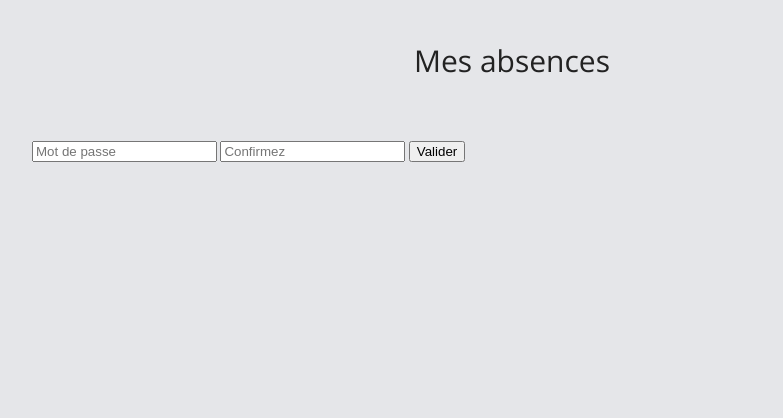
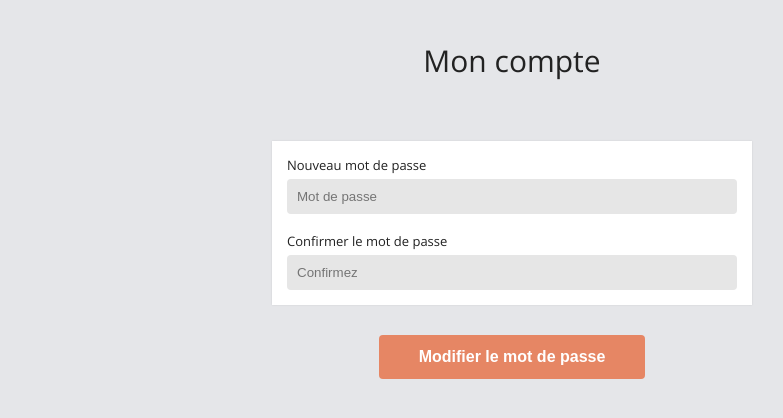
Before and after one commit to JClerc/HeticPanel, a PHP site: page /auth/settings/ in a window 1280 px wide. Shown: the part 70-488 px from the top of the page, without its empty margins (128-911 px from the left). Run offline with PHP 8.4, Linux system fonts and the light colour scheme.

Commit message:
Add settings design

```diff
--- a/app/view/page/auth/settings.php
+++ b/app/view/page/auth/settings.php
@@ -2,14 +2,23 @@
 <?php $this->view('module/includes/navbar') ?>
 
 <div class="container">
-    <h3 class="title">Mes absences</h3>
+    <h3 class="title">Mon compte</h3>
 
     <?php $data['flash']->display() ?>
 
     <form method="post">
-        <input type="password" name="password" placeholder="Mot de passe">
-        <input type="password" name="confirm" placeholder="Confirmez">
-        <button type="submit">Valider</button>
+        <div class="dashbox dashbox-settings">
+            <label>Nouveau mot de passe</label><br>
+            <input class="settings-input" type="password" name="password" placeholder="Mot de passe">
+
+            <br><br>
+
+            <label>Confirmer le mot de passe</label><br>
+            <input class="settings-input" type="password" name="confirm" placeholder="Confirmez">
+        </div>
+
+        <div class="students-submit-cont">
+            <button class="students-submit" type="submit">Modifier le mot de passe</button>
+        </div>
     </form>
-
 </div>
--- a/assets/css/style.css
+++ b/assets/css/style.css
@@ -281,6 +281,11 @@ html, body {
     box-sizing: border-box;
     padding: 15px;
     box-shadow: 0 0 2px rgba(0, 0, 0, 0.1);
+}
+
+.dashbox.dashbox-settings {
+    width: 50%;
+    margin-left: 25%;
 }
 
 .dashbox.dashbox-students {
@@ -620,3 +625,14 @@ html, body {
 .students-submit:hover {
     background: #C36B4C;
 }
+
+.settings-input {
+    width: 100%;
+    padding: 10px;
+    box-sizing: border-box;
+    margin-top: 5px;
+    border: none;
+    background: #E6E6E6;
+    outline: none;
+    border-radius: 4px;
+}
```
